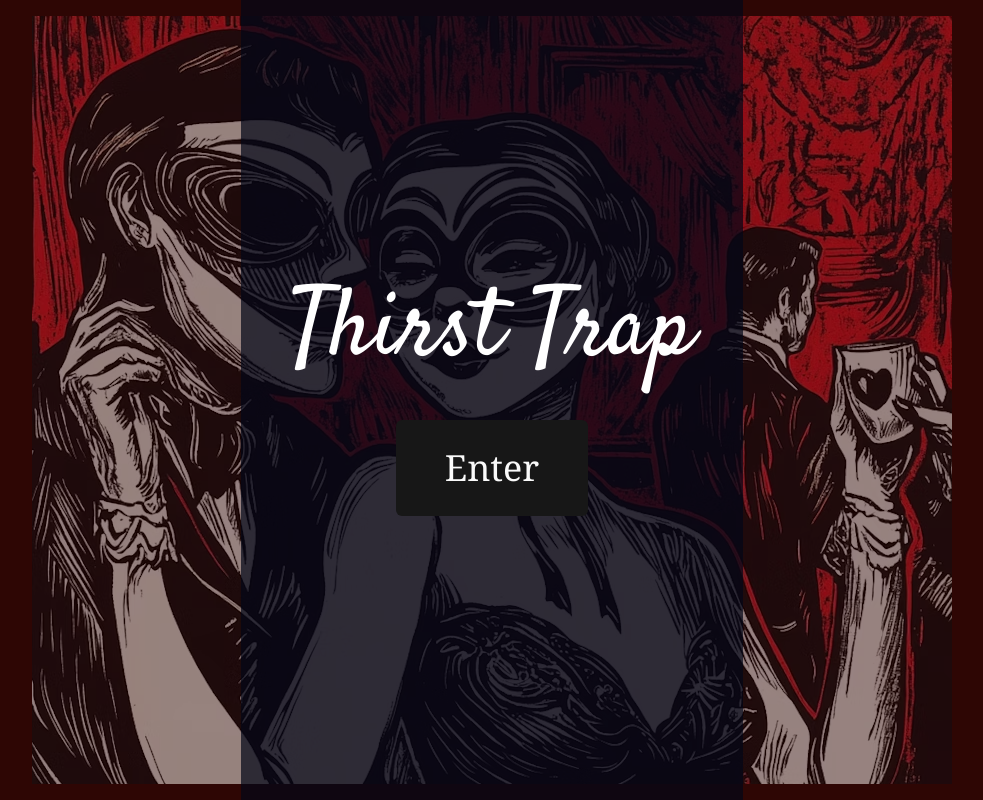
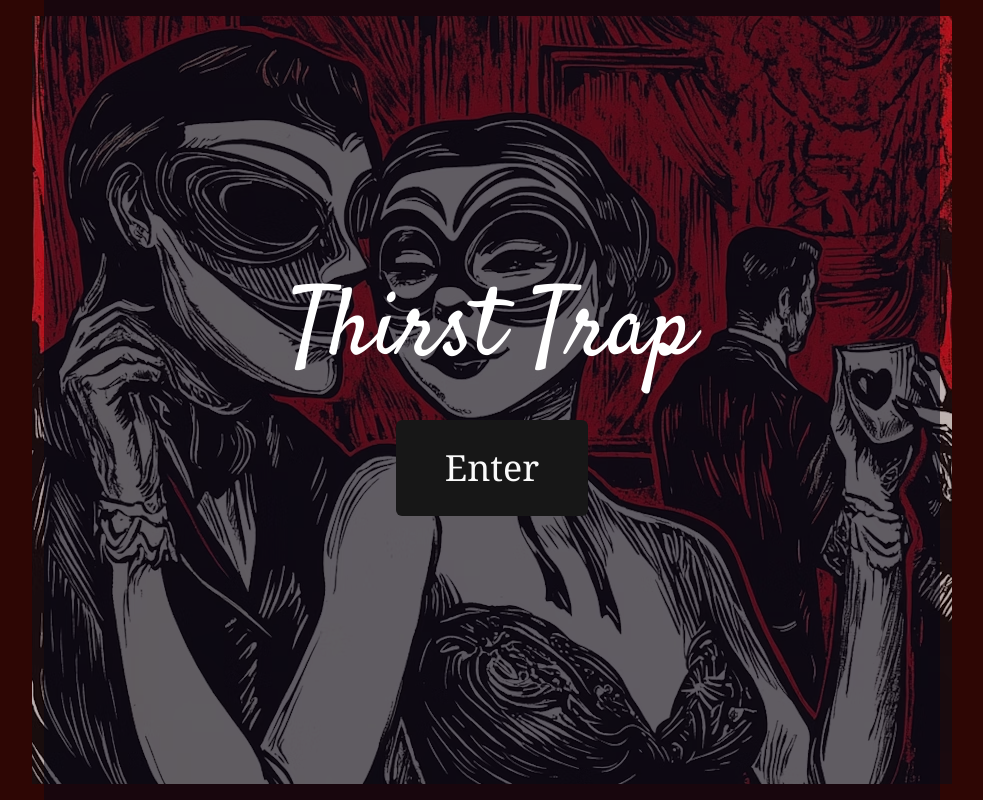
Before and after one commit to briansmiley/thirst-trap, a Next.js app: page / in a window 1280 px wide. Shown: the whole page, without its empty margins (148-1131 px from the left). Built offline with nearby package versions, Linux system fonts and the light colour scheme.

Commit message:
restyling

```diff
--- a/src/app/page.tsx
+++ b/src/app/page.tsx
@@ -4,16 +4,16 @@ import Image from "next/image";
 export default function Home() {
   return (
     <div className="flex flex-col items-center justify-center h-full">
-      <div className="flex flex-col items-center justify-center gap-10 h-full bg-slate-950 bg-opacity-70 p-12">
-        <h1 className="satisfy text-8xl text-white">Thirst Trap</h1>
+      <Image
+        src="/ThirstTrapCover.png"
+        alt="Thirst Trap"
+        width={920}
+        height={768}
+        className="absolute m-auto -z-10 opacity-70"
+      />
+      <div className="flex flex-col items-center justify-center gap-10 h-full w-[70%] bg-slate-950 bg-opacity-50 p-12">
+        <h1 className="satisfy text-8xl text-white text-center">Thirst Trap</h1>
         <SplashEntry />
-        <Image
-          src="/ThirstTrapCover.png"
-          alt="Thirst Trap"
-          width={920}
-          height={768}
-          className="absolute inset-0 m-auto -z-10 opacity-50"
-        />
       </div>
     </div>
   );
```
